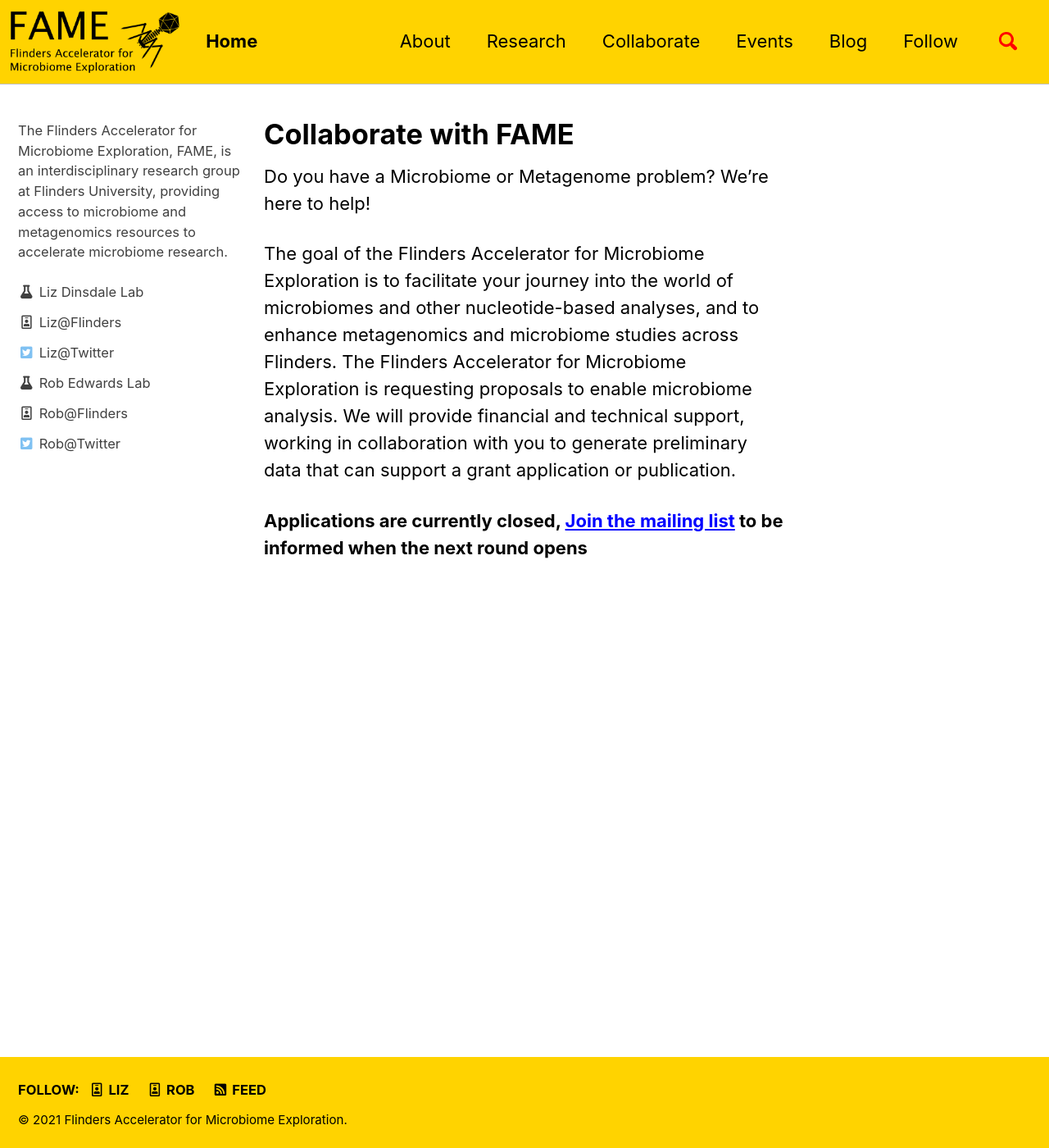
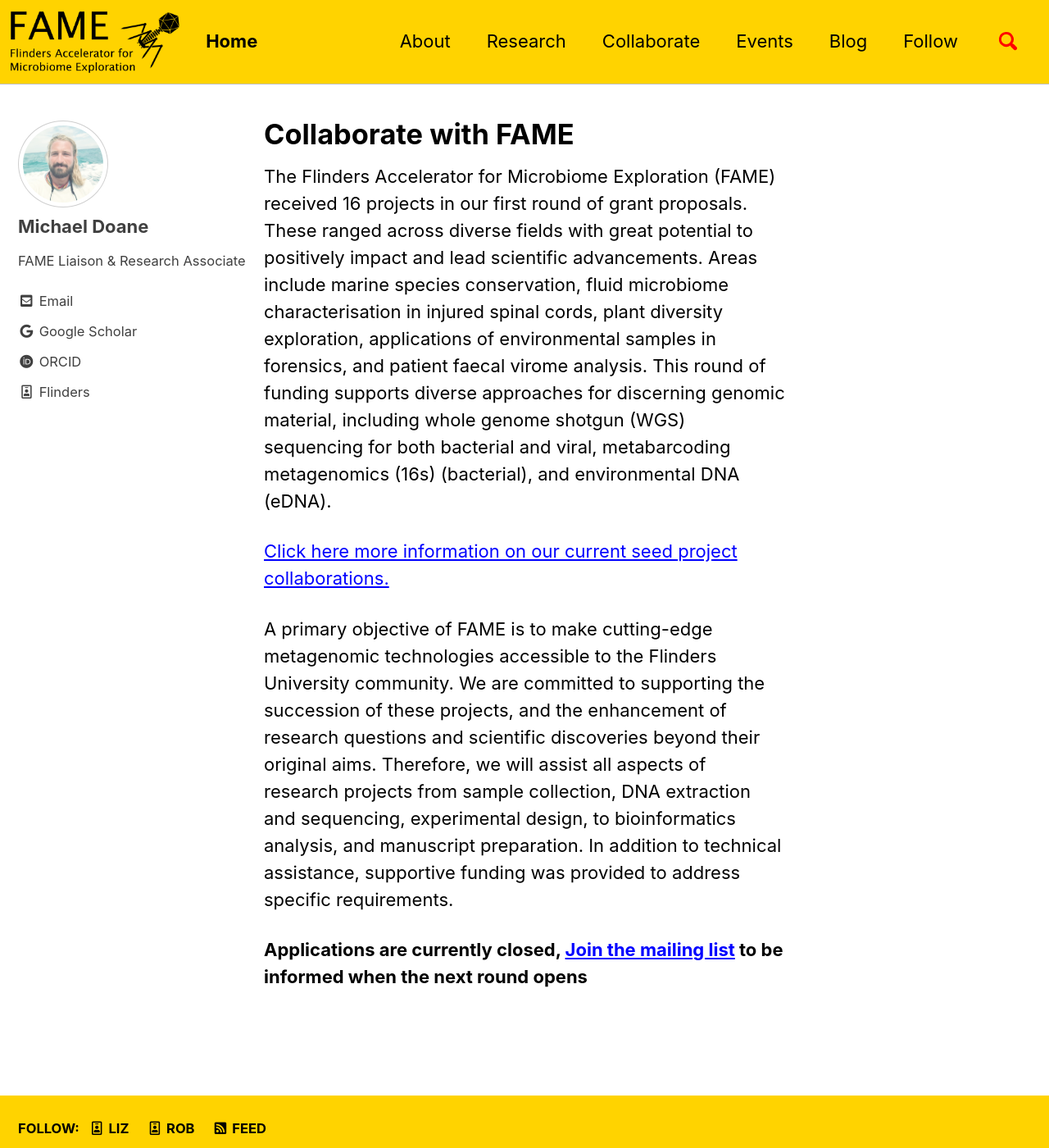
Before and after one commit to FlindersFAME/fame.github.io, a Jekyll site: the page built from _pages/collaborate.md, in a window 1280 px wide and 1400 px high. Shown: the whole window at 82% size. Built offline with Jekyll 4.4.1, drawn with Linux system fonts in a browser that asks for light colours; cached includes are drawn as plain includes; some of the changed lines change nothing that is shown.

Commit message:
fame 2021 projects

```diff
--- /dev/null
+++ b/Projects/_posts/2021-08-30-fame-projects.md
@@ -0,0 +1,110 @@
+---
+layout: single
+tags: collaborate
+title: FAME seed projects for 2021
+author: Amber Cook
+excerpt: View project summaries for the FAME seed projects for 2021
+---
+
+
+ - [Environmental DNA and white shark occurrences](#testing-the-use-of-environmental-dna-to-identify-black-diversity-and-sites-of-white-shark-occurrence--sample-collection)
+ - [Ecophysiology of pitcher plant microbiomes](#exploring-the-diversity-and-ecophysiology-of-pitcher-plant-microbiomes-in-cape-yorks-iconic-bauxite-spring-ecosystems--dna-extraction)
+ - [Forensic and intelligence potential of dust particles](#infodust-the-forensic-and-intelligence-potential-of-dust-particles-for-counter-terrorism-and-national-security--sample-collection)
+ - [Chemical contamination of aquifer microbiomes](#influence-of-chemical-contamination-on-aquifer-microbiomes-and-identification-of-tce-and-pfas-degraders--sample-collection)
+ - [Cerebrospinal fluid microbiome of spinal cord injuries](#characterisation-of-the-cerebrospinal-fluid-microbiome-from-spinal-cord-injuries--experimental-design)
+ - [Macroalgae and their associated microbiomes](#whole-genome-sequencing-of-the-macroalgae-asparagopsis-taxiformis-and-asparagopsis-armarta-and-their-associated-microbiomes--dna-extraction)
+ - [Paediatric Microbiome of Cystic Fibrosis](#the-paediatric-microbiome-of-cystic-fibrosis--experimental-design)
+ - [Viruses or eDNA for detecting rare flora and fauna?](#viruses-or-edna-for-detecting-rare-flora-and-fauna--experimental-design)
+ - [Is virus transfer by ticks driving lizard speciation?](#is-virus-transfer-by-ticks-driving-lizard-speciation--sample-collection)
+ - [Mobilizing motility for microbiome exploration](#mobilizing-motility-for-microbiome-exploration--experimental-design)
+ - [How phage alter the wound microbiome](#how-phage-alter-the-wound-microbiome--experimental-design)
+ - [Impact assessments in Australian arid environments](#improving-impact-assessment-in-australian-arid-environments--sequencing)
+ - [Ecology of beneficial butyrate-producing bacteria](#investigating-ecological-associations-with-beneficial-butyrate-producing-bacteria-in-soils-and-air--sample-collection)
+ - [Large algal viruses and wastewater treatment](#analysis-of-large-algal-virus-activity-in-high-rate-algal-ponds--sample-collection)
+ - [Soil microbiome following biodiversity restoration](#shifts-in-soil-microbial-community-structure-and-function-following-restoration-in-a-global-biodiversity-hotspot---sequencing)
+ - [Human fecal viromes during chemo-induced neutropenia](#comparison-of-human-fecal-viromes-during-chemo-induced-neutropenia--sample-collection)
+
+
+![](/assets/images/2021_fame_projects.png)
+
+
+### Testing the use of environmental DNA to identify black diversity and sites of white shark occurrence – Sample collection
+__Charlie Huveneers__
+
+Environmental DNA has emerged as an approach for monitoring and tracking cryptic biodiversity, and when coupled with existing monitoring techniques can yield a more complete survey of difficult to montitor environments. Huveneers has proposed to couple environmental DNA with the existing survey techniques of baited remote underwater video systems (BRUVS) to increase biodiversity detection. The project will use eDNA to identify white shark (Carcharodon carcharias) nursery areas as well as provide a more comprehensive biodiversity survery of fishes species in this isolate region. The findings will be used to inform existing monitoring programs and provide crucial habitat data for future management of this threatened species.
+
+### Exploring the diversity and ecophysiology of pitcher plant microbiomes in Cape York's iconic bauxite spring ecosystems – DNA extraction
+__Julian Beaman__
+
+The aim of this study is to investigate microbiome diversity patterns in a carnivorous pitcher plant host (Nepenthes mirabilis) to understanding underlying ecological principles structuring the microbiome. Metabarcoding (16s and 18s) will be used to explore the interactions that occur between Nepenthe’s pitcher plants and their associated microbial communities. Host physiological proceses will be measured in parallel with the microbiome to better link the role of the microbiome to the host’s functioning.
+
+### INFODUST: The forensic and intelligence potential of dust particles for counter terrorism and national security – Sample collection
+__Nicole Foster__
+
+The ability to determine where a person or object has been is critical for assessing biosecurity risks, and environmental evidence is increasingly recognized as an emerging source of informative information to this end. Foster has proposed to artificially construct differing dust profiles with the aim of determing useful quantities for detection of unique microbial and geochemical signals. These signals will be used to update the current availability of soil reference data to compile a database that can be used for dust profile mapping in forensic case work and strengthen the geospatial and intelligence capabilities of national defence against terrorism.
+
+### Influence of chemical contamination on aquifer microbiomes and identification of TCE and PFAS degraders – Sample collection
+__James Paterson__
+
+Terrestrial subsurface environments are the largest microbial reservois on Earth and are increasingly threatened by chemical contaminants including industrial solvents trichloroethene (TCE), and per- and poly-fluoroalkyl substances. This work aims to understand the effect of PFAS on aquifer microbiomes over time using and identify potential bacterial PFAS degraders. Microbiome profiling will be used to identify rapid shifts in the bacterial community to experimental treatments.
+
+### Characterisation of the cerebrospinal fluid microbiome from spinal cord injuries – Experimental Design
+__James Paterson__
+
+Trauma or medical conditions can result in spinal cord injuries (SCI) with 80% of patients experiencing chronic pain as a result and this is linked with changes in the gut microbiomes. A recent discovery that the spinal column fluid is not sterile, as was once believed, makes this a potential site for observing a signature for chronic pain SCI. The aims of this study are to characterise and identify shifts in the cerebrospinal fluid (CSF) microbiome of healthy and SCI individuals, and to determine whether the CSF microbiome is the causative agent in chronic spinal cord pain or an early indicator for chronic pain. The project will use shotgun metagenomic approaches.
+
+### Whole genome sequencing of the macroalgae Asparagopsis taxiformis and Asparagopsis armarta and their associated microbiomes – DNA extraction
+__Jessica Carlson-Jones__
+
+Of Australia’s greenhouse gas emissions, livestock contributes approximately 10%. The addition of red algae species (Asparagopsis armata and Asparagopsis taxiformis) to livestock diet has been shown to reduce methane emissions by up to 90%. To understand the mechanism for reduced methan emissions this projects proposes to assemble the whole genome of A. armata for the purpose of identifing genes involved in the reduction of methane. The next aim is to characterize the microbiome using WGS sequencing of A. taxiformis, A. armata and the surrounding water column and to identify optimal coastal areas ofSouth Australia for enhance growth potential.
+
+### The Paediatric Microbiome of Cystic Fibrosis – Experimental Design
+__Jessica Carlson-Jones__
+
+The vast majority of CF patients suffer chronic lung infections and altered sputum microbiomes and to date most studies have been conducted on adults; therefore it is unknown if CF infections progress in the same manor as adults. This study will generate a longitudinal paediatric CF metagenome database to develop an understanding for the ‘core’ paediatric CF microbiome and how it differs from adults. Further, this work aims to characterize the taxa and gene function dynamics through time in childena and to compare these dynamics to adults CF patitients.
+WGS sequencing will be used for analysis the the child CF microbiome.
+
+### Viruses or eDNA for detecting rare flora and fauna? – Experimental Design
+__Jim Mitchell__
+
+eDNA has been recognized as a priority method towards to finding evidence for the presence of endangered or elusive species of flora and fauna from an environmental samples. However, several limitations exist for its use. With this proposal, Mitchell will compare eDNA and viral DNA  from a freshwater environment to compare and contrast their applications for detecting elusive flora and fauna species. The resulting eDNA and viral metagenomes will be combined into a database for future DNA fragment exploration.
+
+### Is virus transfer by ticks driving lizard speciation? – Sample Collection
+__Mike Gardner and Jim Mitchell__
+
+Mechanism at the genetic level for parasite and predator drive diversification and ultimately speciations, remain unknown. This project will examine the extent to which that viruses transferred by ticks onto sleepy lizards drive divergent selection of immunge genes,  and whether this transfer can influences speciation. Paired metagenomes of lizard blood and tick-gut viromes will be used to form this analysis and to develop a dataset that will inform future microbiome exploration of host-parasite interactions.
+
+### Mobilizing motility for microbiome exploration – Experimental Design
+__Jim Mitchell__
+
+Chemotaxis is a behaviour observed in prokaryotes which has provided fundamental insight into infection, symbiosis, signalling pathways, ion pumping and protein assembly. However, studies general only consider a single species, thus understanding for the multispecies and generational effects on chemotaxis is limited. This study will incorporate both metabarcoding and metagenomics to study motility in rich bacterial communities. The project will track naturally migrating microbial communities along a 1-meter tube to track microbial assembly at taxonomic and genetic levels under continuing competition.
+
+### How phage alter the wound microbiome – Experimental Design
+__Peter Speck and Jim Mitchell__
+
+Diabetes often comes with a range of emerging complications, one of which are foot ulcers which often lead to amputation of the limb due to infection and antibiotic resistence. A promising approach to circumvent antibiotic resistance in diabetically induced ulcers is with phage mediations approaches. Metagenomics will be used to determine the genetic selection of S. aureus for the presence of various phage within the ulcer microbiome. This study will determine the rate of resistance to the developed phage cocktail and whether there are any notable biases to a specific phage.
+
+### Improving impact assessment in Australian arid environments – Sequencing
+__Maria Angelica D. Rea__
+
+Carbon pools in arid and semi-arid biomes are an important driver of the global carbon cycle. Australia’s arid ecosystems serve as an important global carbon sink which is being negatively affected by climate change. Through the support of experimental design by FAME, this project will determine the metagenome‐derived community structures of these arid and semi-arid biomes, and demonstrate the diversity of genes and pathways representative of microbiome adaptations to environmental stressors in soil. The findings of this study will offer further insights into environmental perturbation and how compounding environmental factors affect the arid soil microbiome.
+
+### Investigating ecological associations with beneficial butyrate-producing bacteria in soils and air – Sample collection
+__Joel Brame__
+
+Bacterial genes for butyrate production can be found globally in soils, sediments, waterways, oceans, air samples and more. Butyrate-producing bacteria manufacture butyrate (a short-chain fatty acid essential for human health) from the decomposition of organic fibres and amino acids. Exposure to butyrate-producing bacteria found in soils and sediments are known to postiviley contribute to plant-microbe-animal soil ecosystem. This project aims to to identify which locations across this ecological gradient have greater abundance of genes and bacterial taxa related to butyrate-production. The findings will contribute data for ecological research related to short-chain fatty acids, ecosystem restoration and greenspace design and the human gut microbiota assemblage.
+
+### Analysis of large algal virus activity in high rate algal ponds – Sample collection
+__Ian McDonald__
+
+The treatment of wastewater using High Rate Algal Ponds (HRAP) results in the breakdown of organic waste through algal and bacterial growth. The system is well understood in the context of bacterial and algal biology, however there is yet to be research into the different populations of virus-like particle (VLP) interacting within the HRAP environment. The project will determine what the mystery VLP populations’ host relationships are, as well as how these VLPs contribute to the dynamics of the HRAP system.
+
+### Shifts in soil microbial community structure and function following restoration in a global biodiversity hotspot - Sequencing
+__Shawn Peddle__
+
+In Western Australia’s Kwongan ecoregion (a biodiversity hotspot), there are ongoing ecosystem pressured from land clearing. Though there are efforts to restore the above ground habitats, the soil microbiota and their interation within the soil system and the above ground biota are often neglected in restoration efforts. Therefore this project will assess changes in soil microbiota structure relative to time since restoration; assess changes in soil microbial functionality across multiple stages of ecosystem restoration; and explore relationships between aboveground plant species compositions, soil physicochemical properties, and the soil microbiome. Results are anticipated to provide innovative recommendations on how to improve soil ecological restoration.
+
+### Comparison of human fecal viromes during chemo-induced neutropenia – Sample Collection
+__Sarah Giles__
+
+Chemotherapy treatment causes bacterial and viral dysbiosis, leading to numerous adverse side effects, decreased morbidity, and increased mortality outcomes of patients. Faecal transplants are showing promise in restoring gut microbiome biodiversity and improving patient outcomes. Cancer and the gut microbiome appear to be bidirectional; cancer development may alter the microbiome and alterations in the microbiome may affect cancer progression. While bacterial gut biodiversity in human diseases is well studied, the viral populations, which are an important component of healty gut microbiomes, are poorly understood. This project will identify viral populations and determine their shifts post-chemotherapy. Careful experimental design will yield reference quality genomes for novel viruses that are associated with chemotherapy-induced dysbiosis and cancer progression
--- a/_pages/collaborate.md
+++ b/_pages/collaborate.md
@@ -2,16 +2,37 @@
 layout: single
 permalink: /collaborate/
 title: Collaborate with FAME
+author: Michael Doane
 author_profile: true
 ---
 
-Do you have a Microbiome or Metagenome problem? We're here to help!
+The Flinders Accelerator for Microbiome Exploration (FAME) received 16 projects in our first round of grant proposals.
+These ranged across diverse fields with great potential to positively impact and lead scientific advancements.
+Areas include marine species conservation, fluid microbiome characterisation in injured spinal cords, plant diversity
+exploration, applications of environmental samples in forensics, and patient faecal virome analysis.
+This round of funding supports diverse approaches for discerning genomic material, including whole genome shotgun (WGS)
+sequencing for both bacterial and viral, metabarcoding metagenomics (16s) (bacterial), and environmental DNA (eDNA).
 
-The goal of the Flinders Accelerator for Microbiome Exploration is to facilitate your journey into the world of
-microbiomes and other nucleotide-based analyses, and to enhance metagenomics and microbiome studies across Flinders.
-The Flinders Accelerator for Microbiome Exploration is requesting proposals to enable microbiome analysis. We will
-provide financial and technical support, working in collaboration with you to generate preliminary data that can support
-a grant application or publication.
+[Click here more information on our current seed project collaborations. ](/projects/2021/08/30/fame-projects)
+
+A primary objective of FAME is to make cutting-edge metagenomic technologies accessible to the Flinders University community.
+We are committed to supporting the succession of these projects, and the enhancement of research questions and scientific discoveries beyond their original aims.
+Therefore, we will assist all aspects of research projects from sample collection, DNA extraction and sequencing,
+experimental design, to bioinformatics analysis, and manuscript preparation.
+In addition to technical assistance, supportive funding was provided to address specific requirements.
+
+
+[comment]: <> (Do you have a Microbiome or Metagenome problem? We're here to help!)
+
+[comment]: <> (The goal of the Flinders Accelerator for Microbiome Exploration is to facilitate your journey into the world of )
+
+[comment]: <> (microbiomes and other nucleotide-based analyses, and to enhance metagenomics and microbiome studies across Flinders. )
+
+[comment]: <> (The Flinders Accelerator for Microbiome Exploration is requesting proposals to enable microbiome analysis. We will )
+
+[comment]: <> (provide financial and technical support, working in collaboration with you to generate preliminary data that can support )
+
+[comment]: <> (a grant application or publication.)
 
 __Applications are currently closed, [Join the mailing list](/follow-us/) to be informed when the next round opens__
 
```
Also changed, not shown: assets/images/2021_fame_projects.png (added).
